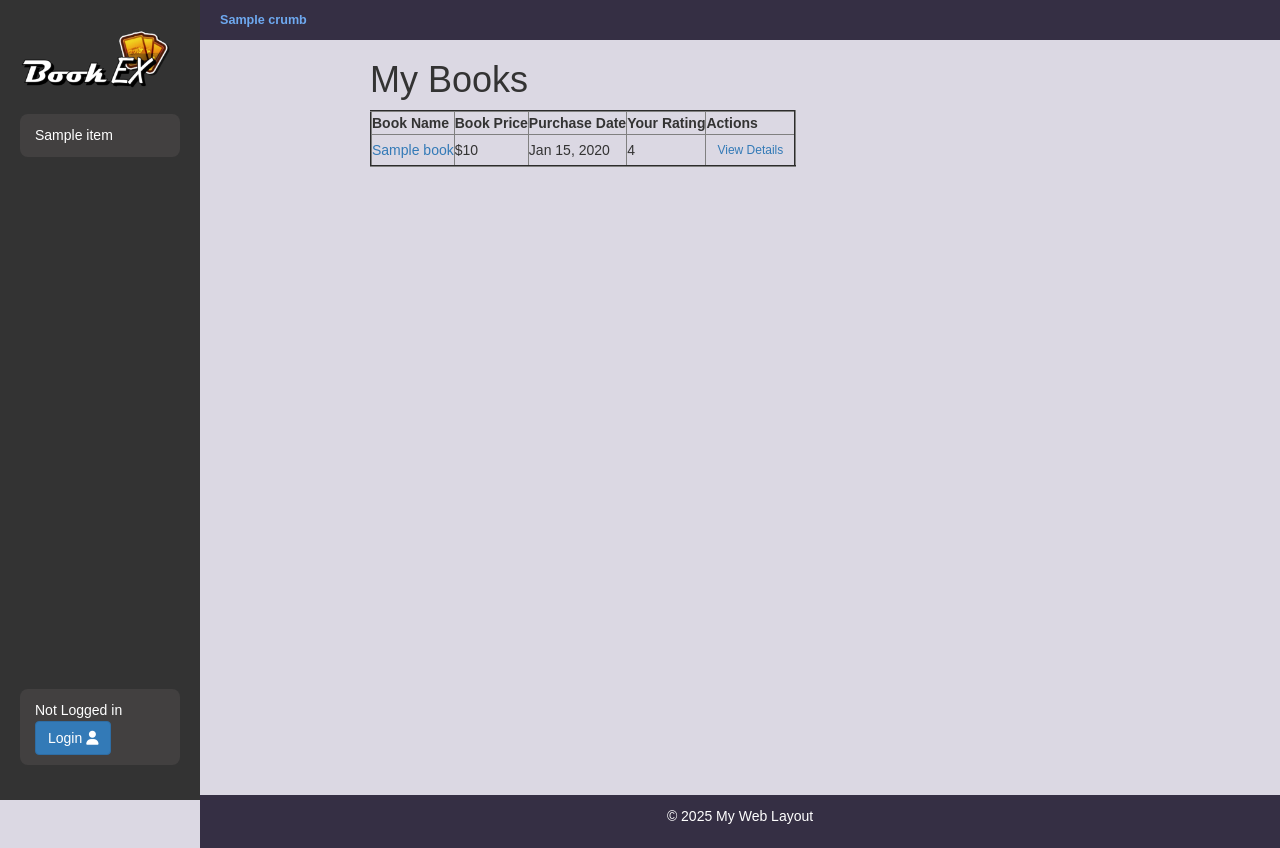
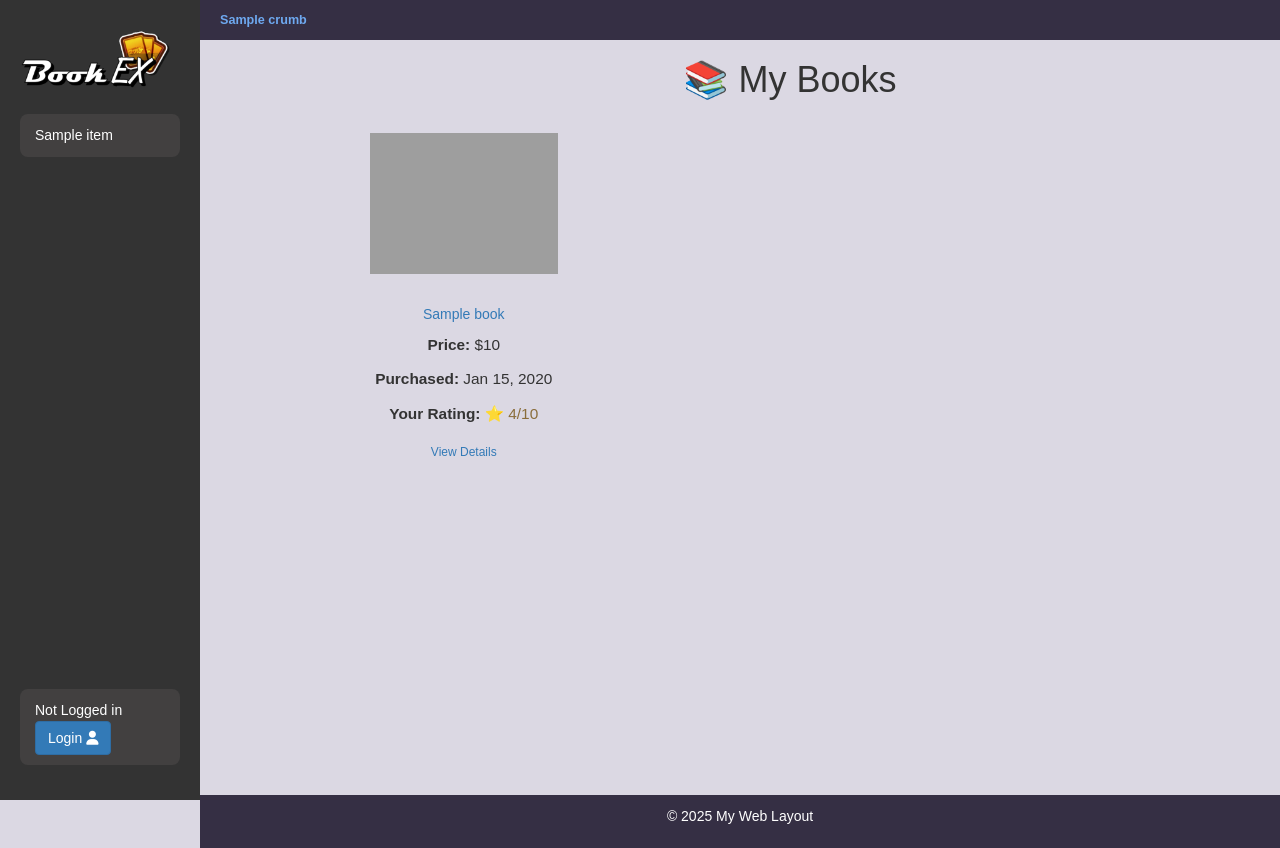
Before and after one commit to jmiralo84/BookEx, a Django app: template bookEx/templates/bookMng/mybooks.html in a window 1280 px wide. Run offline with Django 3.2, Linux system fonts and the light colour scheme; the template is opened without the code that fills it: most values are stand-ins (such as "Sample title", 1, 10 or a date in 2020); some libraries are stand-ins or nearby versions; grey boxes are pictures that could not be loaded.

Commit message:
Style now resembles display books

```diff
--- a/bookEx/templates/bookMng/mybooks.html
+++ b/bookEx/templates/bookMng/mybooks.html
@@ -2,39 +2,45 @@
 {% load static %}
 
 {% block content %}
-   <h1>My Books</h1>
-   <table border="2">
-      <tr>
-          <th>Book Name</th>
-          <th>Book Price</th>
-          <th>Purchase Date</th>
-          <th>Your Rating</th>
-          <th>Actions</th>
-      </tr>
-   {% for owned in owned_books %}
-       <tr>
-         <td>
-           <a href="{% url 'owned_book_detail' owned.book.id %}">{{ owned.book.name }}</a>
-         </td>
-         <td>
-           ${{ owned.book.price }}
-         </td>
-         <td>
-           {{ owned.purchase_date|date:"M d, Y" }}
-         </td>
-         <td>
-           {% if owned.rating %}
-             {{ owned.rating }}
-             {% else %}
-             <i>Not rated</i>
-             {% endif %}
-         </td>
-         <td>
-           <a class="btn btn-sm btn-outline-info" href="{% url 'owned_book_detail' owned.book.id %}">View Details</a>
-         </td>
-      </tr>
-   {% empty %}
-      <tr><td colspan="5">You haven't purchased any books yet.</td></tr>
-   {% endfor %}
-   </table>
+<div class="text-center">
+    <h1 class="mb-4">📚 My Books</h1>
+
+    {% if owned_books %}
+    <div class="row justify-content-center">
+        {% for owned in owned_books %}
+        <div class="col-md-3 mb-4">
+
+            <div class="card h-100 shadow-sm border-0">
+                <div class="card-img-container" style="position: relative; width: 100%; padding-top: 100%; overflow: hidden;">
+                    <img src="{% static owned.book.pic_path %}" alt="{{ owned.book.name }}"
+                         style="position: absolute; top: 0; left: 0; width: 100%; height: 100%; object-fit: contain;" />
+                </div>
+
+                <div class="card-body text-center">
+                    <h5 class="card-title mb-2">
+                        <a href="{% url 'owned_book_detail' owned.book.id %}" class="text-decoration-none">{{ owned.book.name }}</a>
+                    </h5>
+                    <p class="card-text mb-1"><strong>Price:</strong> ${{ owned.book.price }}</p>
+                    <p class="card-text mb-1"><strong>Purchased:</strong> {{ owned.purchase_date|date:"M d, Y" }}</p>
+                    <p class="card-text mb-2">
+                        <strong>Your Rating:</strong>
+                        {% if owned.rating %}
+                            <span class="text-warning">⭐ {{ owned.rating }}/10</span>
+                        {% else %}
+                            <i class="text-muted">Not rated</i>
+                        {% endif %}
+                    </p>
+                </div>
+
+                <div class="card-footer bg-white border-0 text-center">
+                    <a href="{% url 'owned_book_detail' owned.book.id %}" class="btn btn-sm btn-outline-info">View Details</a>
+                </div>
+            </div>
+        </div>
+        {% endfor %}
+    </div>
+    {% else %}
+        <p class="text-muted">You haven't purchased any books yet.</p>
+    {% endif %}
+</div>
 {% endblock content %}
```
